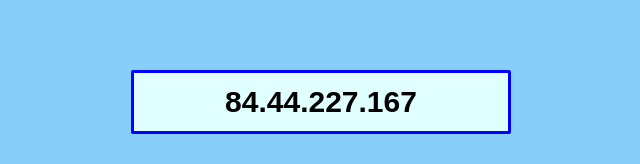
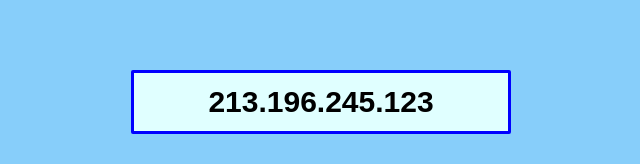
Before and after one commit to dkaang/dkaang.github.io, a plain HTML site: page index.html in a window 1280 px wide. Shown: the part 363-527 px from the top of the page, without its empty margins (319-959 px from the left). Drawn offline with Linux system fonts and the light colour scheme.

Commit message:
Update index.html

```diff
--- a/index.html
+++ b/index.html
@@ -13,7 +13,7 @@
 
 
 
-    <input id="myInp" type="text" value="84.44.227.167" readonly> <br>
+    <input id="myInp" type="text" value="213.196.245.123" readonly> <br>
 
 
 
```
